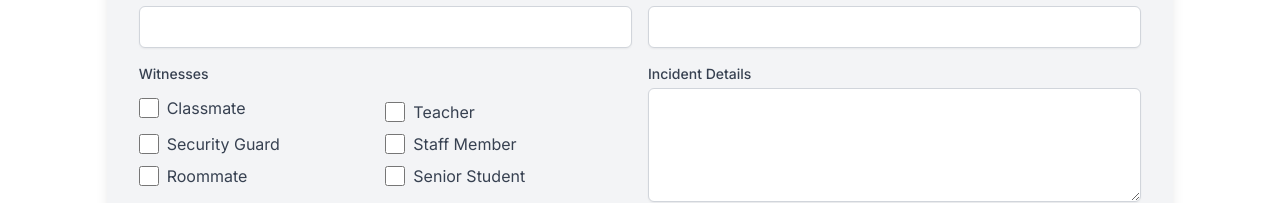
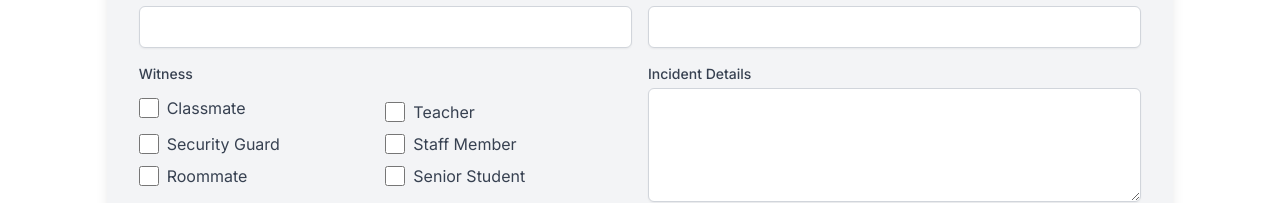
Before and after one commit to Harshal22pgpl/forms-rit, a Next.js app: page /anti-ragging in a window 1280 px wide. Shown: the part 540-743 px from the top of the page. Built offline with nearby package versions, Linux system fonts and the light colour scheme.

Commit message:
Anti-Ragging Fixes

```diff
--- a/src/app/components/AntiRaggingForm/AntiRaggigForm.jsx
+++ b/src/app/components/AntiRaggingForm/AntiRaggigForm.jsx
@@ -19,17 +19,17 @@ const AntiRaggingForm = () => {
 
   const handleWitnessChange = (e) => {
     const { value, checked } = e.target;
-    let updatedWitnesses = [...formData.witnesses]; // Corrected from formData.witness
+    let updatedWitness = [...formData.witness]; // Corrected from formData.witness
 
     if (checked) {
-      updatedWitnesses.push(value);
+      updatedWitness.push(value);
     } else {
-      updatedWitnesses = updatedWitnesses.filter(
+      updatedWitness = updatedWitness.filter(
         (witness) => witness !== value
       );
     }
 
-    setFormData({ ...formData, witnesses: updatedWitnesses }); // Corrected from formData.witness
+    setFormData({ ...formData, witness: updatedWitness }); // Corrected from formData.witness
   };
 
 
@@ -228,15 +228,15 @@ const AntiRaggingForm = () => {
         </div>
         <div>
           <label className="block text-sm font-medium text-gray-700">
-            Witnesses
+            Witness
           </label>
           <div className="mt-2 space-y-2 grid grid-cols-2">
             <label className="inline-flex items-center">
               <input
                 type="checkbox"
-                name="witnesses"
+                name="witness"
                 value="Classmate"
-                checked={formData.witnesses.includes("Classmate")}
+                checked={formData.witness.includes("Classmate")}
                 onChange={handleWitnessChange}
                 className="form-checkbox h-5 w-5 text-red-600"
               />
@@ -245,9 +245,9 @@ const AntiRaggingForm = () => {
             <label className="inline-flex items-center">
               <input
                 type="checkbox"
-                name="witnesses"
+                name="witness"
                 value="Teacher"
-                checked={formData.witnesses.includes("Teacher")}
+                checked={formData.witness.includes("Teacher")}
                 onChange={handleWitnessChange}
                 className="form-checkbox h-5 w-5 text-red-600"
               />
@@ -257,9 +257,9 @@ const AntiRaggingForm = () => {
             <label className="inline-flex items-center">
               <input
                 type="checkbox"
-                name="witnesses"
+                name="witness"
                 value="Security Guard"
-                checked={formData.witnesses.includes("Security Guard")}
+                checked={formData.witness.includes("Security Guard")}
                 onChange={handleWitnessChange}
                 className="form-checkbox h-5 w-5 text-red-600"
               />
@@ -268,9 +268,9 @@ const AntiRaggingForm = () => {
             <label className="inline-flex items-center">
               <input
                 type="checkbox"
-                name="witnesses"
+                name="witness"
                 value="Staff Member"
-                checked={formData.witnesses.includes("Staff Member")}
+                checked={formData.witness.includes("Staff Member")}
                 onChange={handleWitnessChange}
                 className="form-checkbox h-5 w-5 text-red-600"
               />
@@ -279,9 +279,9 @@ const AntiRaggingForm = () => {
             <label className="inline-flex items-center">
               <input
                 type="checkbox"
-                name="witnesses"
+                name="witness"
                 value="Roommate"
-                checked={formData.witnesses.includes("Roommate")}
+                checked={formData.witness.includes("Roommate")}
                 onChange={handleWitnessChange}
                 className="form-checkbox h-5 w-5 text-red-600"
               />
@@ -290,9 +290,9 @@ const AntiRaggingForm = () => {
             <label className="inline-flex items-center">
               <input
                 type="checkbox"
-                name="witnesses"
+                name="witness"
                 value="Senior Student"
-                checked={formData.witnesses.includes("Senior Student")}
+                checked={formData.witness.includes("Senior Student")}
                 onChange={handleWitnessChange}
                 className="form-checkbox h-5 w-5 text-red-600"
               />
--- a/src/lib/constants/index.js
+++ b/src/lib/constants/index.js
@@ -53,7 +53,7 @@ export const ANTIRAGGING = {
     parentName: "",
     parentEmail: "",
     parentPhone: "",
-    witnesses: [],
+    witness: [],
     incidentDetails: "",
     collegeName: ""
 }
```
